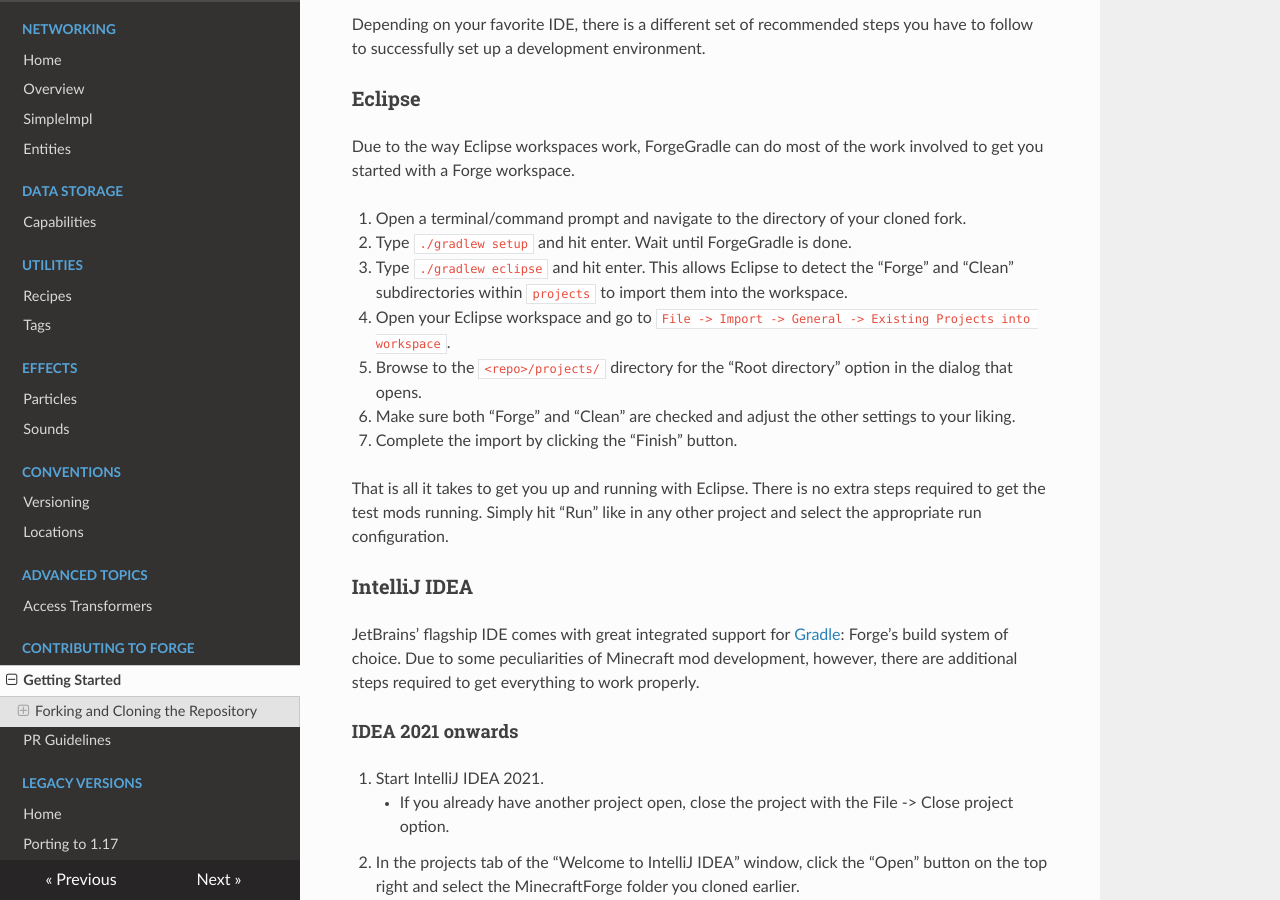
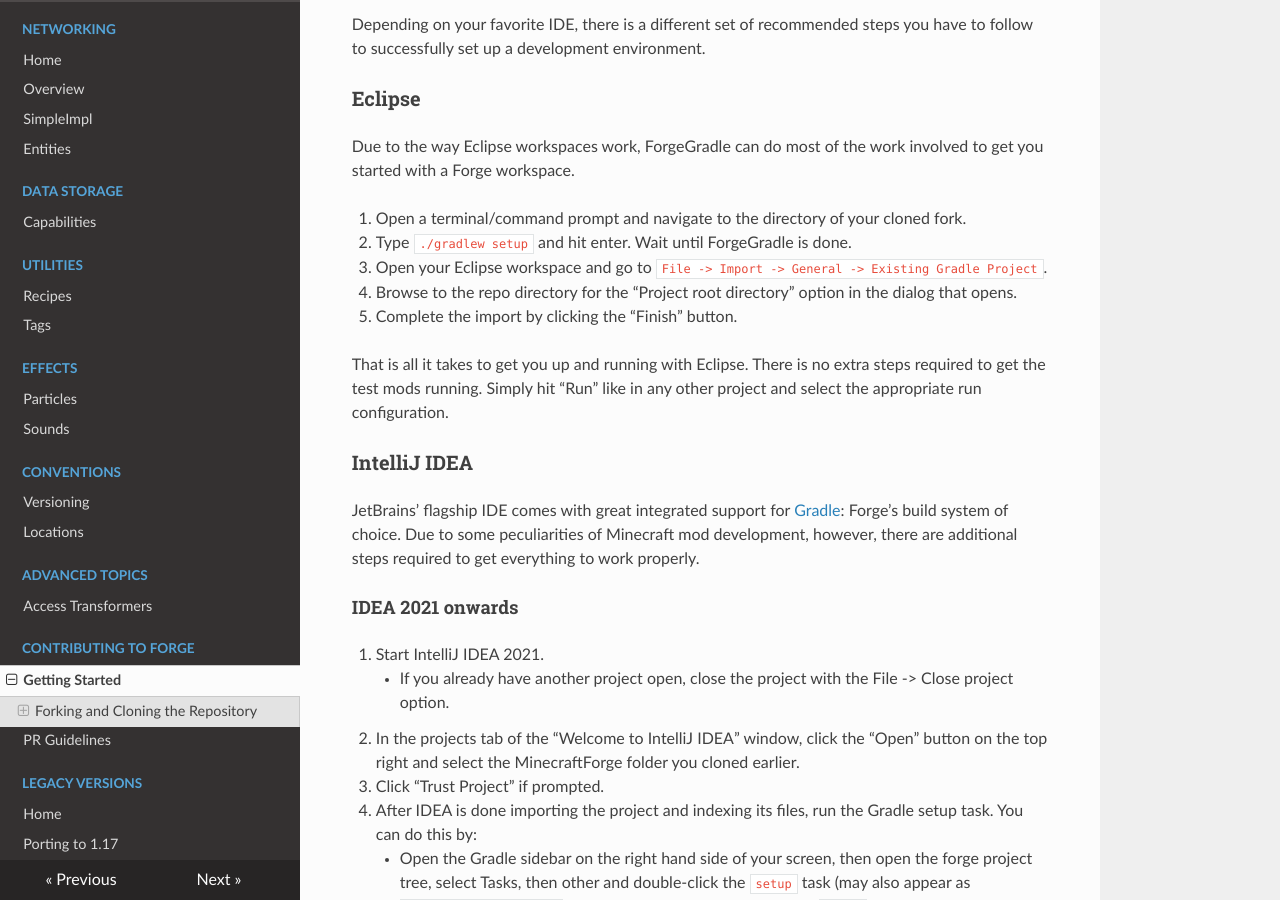
Before and after one commit to MinecraftForge/Documentation, an MkDocs documentation site: the page built from docs/forgedev/index.md, in a window 1280 px wide and 900 px high, scrolled down 1507 px. Built offline with MkDocs 1.6.1, drawn with Linux system fonts in a browser that asks for light colours; nearby versions of some CDN libraries.

Commit message:
Change forgedev setup since its now full Gradle

```diff
--- a/docs/forgedev/index.md
+++ b/docs/forgedev/index.md
@@ -46,10 +46,8 @@ Due to the way Eclipse workspaces work, ForgeGradle can do most of the work invo
 
  1. Open a terminal/command prompt and navigate to the directory of your cloned fork.
  2. Type `./gradlew setup` and hit enter. Wait until ForgeGradle is done.
- 3. Type `./gradlew eclipse` and hit enter. This allows Eclipse to detect the "Forge" and "Clean" subdirectories within `projects` to import them into the workspace.
- 4. Open your Eclipse workspace and go to `File -> Import -> General -> Existing Projects into workspace`.
- 5. Browse to the `<repo>/projects/` directory for the "Root directory" option in the dialog that opens.
- 6. Make sure both "Forge" and "Clean" are checked and adjust the other settings to your liking.
+ 4. Open your Eclipse workspace and go to `File -> Import -> General -> Existing Gradle Project`.
+ 5. Browse to the repo directory for the "Project root directory" option in the dialog that opens.
  7. Complete the import by clicking the "Finish" button.
 
 That is all it takes to get you up and running with Eclipse. There is no extra steps required to get the test mods running. Simply hit "Run" like in any other project and select the appropriate run configuration.
```
